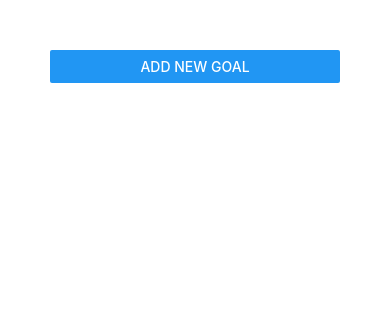
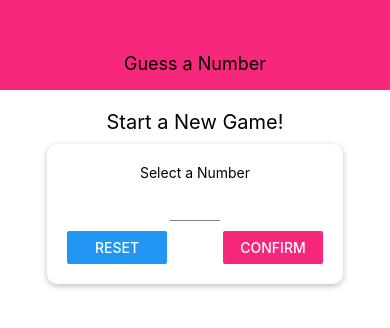
Before and after one commit to eunmipark-1/checkMyBlood, a React Native app: screen / in a window 390 px wide. Shown: the top 328 px of the page. Built offline with nearby package versions, Linux system fonts and the light colour scheme.

Commit message:
card형 UI  적용

```diff
--- a/App.js
+++ b/App.js
@@ -1,63 +1,21 @@
 import React, { useState } from "react";
-import {
-  StyleSheet,
-  View,
-  Button,
-  FlatList,
-} from "react-native";
-import GoalItem from './components/GoalItem';
-import GoalInput from './components/GoalInput';
+import {StyleSheet,View} from "react-native";
+import Header from './components/Header';
+import StartGameScreen from './screens/StartGameScreen';
+
 export default function App() {
-
-  const [courseGoals, setCourseGoals] = useState([]);
-  const [isAddMode, setIsAddMode] = useState(false);
-
-  const addGoalHandler = (goalTitle) => {
-    if(goalTitle.length === 0) {
-      return;
-    }
-    setCourseGoals((currentGoals) => [
-      ...currentGoals,
-      { id: Math.random().toString(), value: goalTitle },
-    ]);
-    setIsAddMode(false);
-  };
-
-  const removeGoalHandler =  (goalId) => {
-    console.log('TO BE DELETED : ' + goalId);
-    setCourseGoals( currentGoals => {
-      return currentGoals.filter((goal) => goal.id !== goalId);
-    })
-  };
-
-  const cancelGoalAddtionHandler = () => {
-    setIsAddMode(false);
-  }
   return (
     <View style={styles.screen}>
-      <Button title="Add New Goal" onPress={() => setIsAddMode(true)}/>
-      <GoalInput visible={isAddMode} onAddGoal={addGoalHandler} onCancel={cancelGoalAddtionHandler}/>
-      {/* <ScrollView>
-        {courseGoals.map((goal) => (
-          <View style={styles.listItem}
-            <Text key={goal}>{goal}</Text>
-          </View>
-        ))}
-      </ScrollView> */}
-      <FlatList
-        keyExtractor={(item, index) => item.id}
-        data={courseGoals}
-        renderItem={(itemData) => (
-         <GoalItem id={itemData.item.id} title={itemData.item.value} onDelete={removeGoalHandler}/>
-        )}
-      />
+      <Header title="Guess a Number" />
+      <StartGameScreen />
     </View>
   );
 }
 
 const styles = StyleSheet.create({
   screen: {
-    padding: 50,
+    flex:1,
+
   },
 
 });
--- /dev/null
+++ b/components/Card.js
@@ -0,0 +1,24 @@
+import React from 'react';
+import {View, StyleSheet} from 'react-native';
+
+const Card = props => {
+    return <View style={{...styles.card, ...props.style}}>{props.children}</View> ;
+};
+
+const styles = StyleSheet.create({
+    card: {
+        width: 300,
+        maxWidth: '80%',
+        alignItems:'center',
+        shadowColor:'black',
+        shadowOffset:{width:0, height:2},
+        shadowRadius: 6,
+        shadowOpacity: 0.26,
+        elevation: 8,
+        backgroundColor: 'white',
+        padding: 20,
+        borderRadius: 10,
+    },
+})
+
+export default Card;
--- /dev/null
+++ b/components/Header.js
@@ -0,0 +1,29 @@
+import React from 'react';
+import {View, Text, StyleSheet} from 'react-native';
+import Colors from '../constants/colors';
+
+const Header = props => {
+    return (
+        <View style={styles.header}>
+            <Text style={styles.headerTitle}>
+                {props.title}
+            </Text>
+        </View>
+    );
+}
+
+const styles = StyleSheet.create({
+    header : {
+        width: '100%',
+        height:90,
+        paddingTop: 36,
+        backgroundColor: Colors.primary,
+        alignItems: 'center',
+        justifyContent: 'center'
+    },
+    headerTitle : {
+        color :'black',
+        fontSize:18
+    }
+});
+export default Header;
--- /dev/null
+++ b/components/Input.js
@@ -0,0 +1,16 @@
+import React from 'react';
+import {TextInput, StyleSheet} from 'react-native';
+
+const Input = props => {
+    return <TextInput  {...props} style={{...styles.input, ...props.style}} />
+};
+
+const styles = StyleSheet.create({
+    input : {
+        height:30,
+        borderBottomColor: 'grey',
+        borderBottomWidth: 1,
+        marginVertical: 10
+    }
+});
+export default Input;
--- /dev/null
+++ b/constants/colors.js
@@ -0,0 +1,4 @@
+export default {
+    primary : '#f7287b',
+    accent : ''
+}
--- a/package.json
+++ b/package.json
@@ -5,7 +5,9 @@
     "android": "expo start --android",
     "ios": "expo start --ios",
     "web": "expo start --web",
-    "eject": "expo eject"
+    "eject": "expo eject",
+    "devtools": "react-devtools",
+    "postinstall": "rndebugger-open"
   },
   "dependencies": {
     "expo": "~40.0.0",
@@ -13,6 +15,7 @@
     "react": "16.13.1",
     "react-dom": "16.13.1",
     "react-native": "https://github.com/expo/react-native/archive/sdk-40.0.1.tar.gz",
+    "react-native-debugger-open": "0.3.25",
     "react-native-web": "~0.13.12"
   },
   "devDependencies": {
--- /dev/null
+++ b/screens/StartGameScreen.js
@@ -0,0 +1,97 @@
+import React, {useState} from 'react';
+import {View, Text, StyleSheet, Button, TouchableWithoutFeedback, Keyboard, Alert} from 'react-native';
+
+import Card from '../components/Card';
+import Colors from '../constants/colors';
+import Input from '../components/Input';
+
+const StartGameScreen = props => {
+    const [enteredValue, setEnteredValue] = useState('');
+    const [confirmed, setConfirmed] = useState(false);
+    const [selectNumber, setSelectNumber] = useState();
+    const numberInputHandler = inputText => {
+        setEnteredValue(inputText.replace(/[^0-9]/g, ''));
+    }
+    const resetInputHandler = () => {
+        setEnteredValue('');
+        setConfirmed(false);
+    }
+    const confirmInputHandler = () => {
+        const chosenNumber = parseInt(enteredValue);
+        if(isNaN(chosenNumber) || chosenNumber <= 0 || chosenNumber > 99) {
+            Alert.alert('Invalid number!', 'NUmber has to be a number between 1 and 99', [{text:'Okay', style:'destructive', onPress: resetInputHandler}])
+            return;
+        }
+        setConfirmed(true);
+        setSelectNumber(chosenNumber);
+        setEnteredValue('');
+    };
+
+    let confirmedOutput;
+    if(confirmed) {
+        confirmedOutput =  (<Card style={styles.summaryContainer}><Text>Chosen Number : {selectNumber}</Text></Card>);
+    }
+
+    return (
+        <TouchableWithoutFeedback onPress={() => {
+            Keyboard.dismiss();
+        }}>
+            <View style={styles.screen}>
+                <Text style={styles.title}>Start a New Game!</Text>
+                    <Card style={styles.inputContainer}>
+                        <Text >Select a Number</Text>
+                        <Input style={styles.input}
+                            blurOnSubmit
+                            autoCapitalize="none"
+                            autoCorrect={false}
+                            keyboardType="number-pad"
+                            maxLength={2}
+                            onChangeText={numberInputHandler}
+                            value={enteredValue}
+                        />
+                        <View style={styles.buttonContainer}>
+                            <View style={styles.button}><Button title="Reset" onPress={resetInputHandler} color={Colors.accent} /></View>
+                            <View style={styles.button}><Button title="Confirm" onPress= {confirmInputHandler} color={Colors.primary} /></View>
+                        </View>
+                    </Card>
+                    {confirmedOutput}
+            </View>
+        </TouchableWithoutFeedback>
+    )
+};
+
+const styles = StyleSheet.create({
+    screen: {
+        flex: 1,
+        padding:10,
+        alignItems:'center'
+    },
+    title: {
+        fontSize: 20,
+        marginVertical: 10,
+    },
+    inputContainer: {
+        width: 300,
+        maxWidth: '80%',
+        alignItems:'center',
+    },
+    buttonContainer : {
+        flexDirection:'row',
+        width: '100%',
+        justifyContent : 'space-between'
+    },
+    button : {
+        width:100
+
+    },
+    input: {
+        width:50,
+        textAlign:'center'
+    },
+    summaryContainer: {
+        marginTop:20
+    }
+
+});
+
+export default StartGameScreen;
```
Also changed, not shown: App_.js (added, +63 -0 lines), 1 other file (tests, documents, lock files or other folders).
